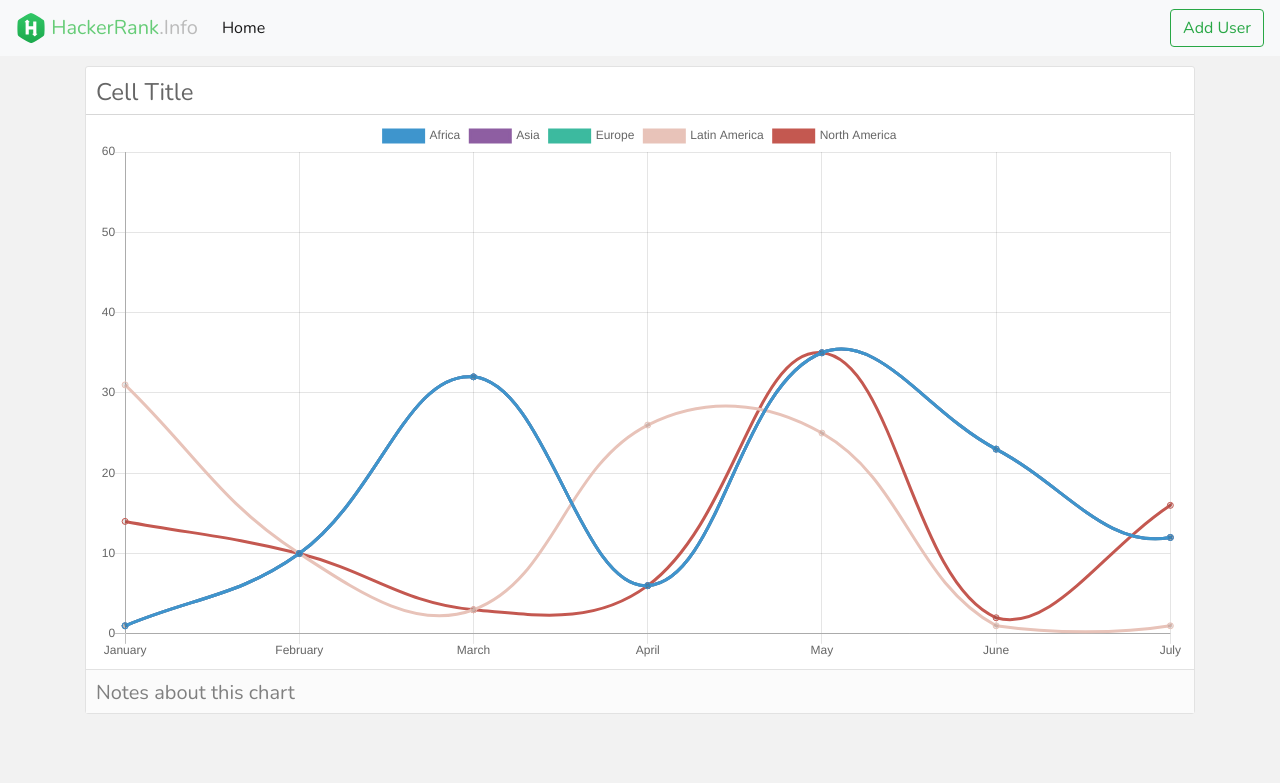
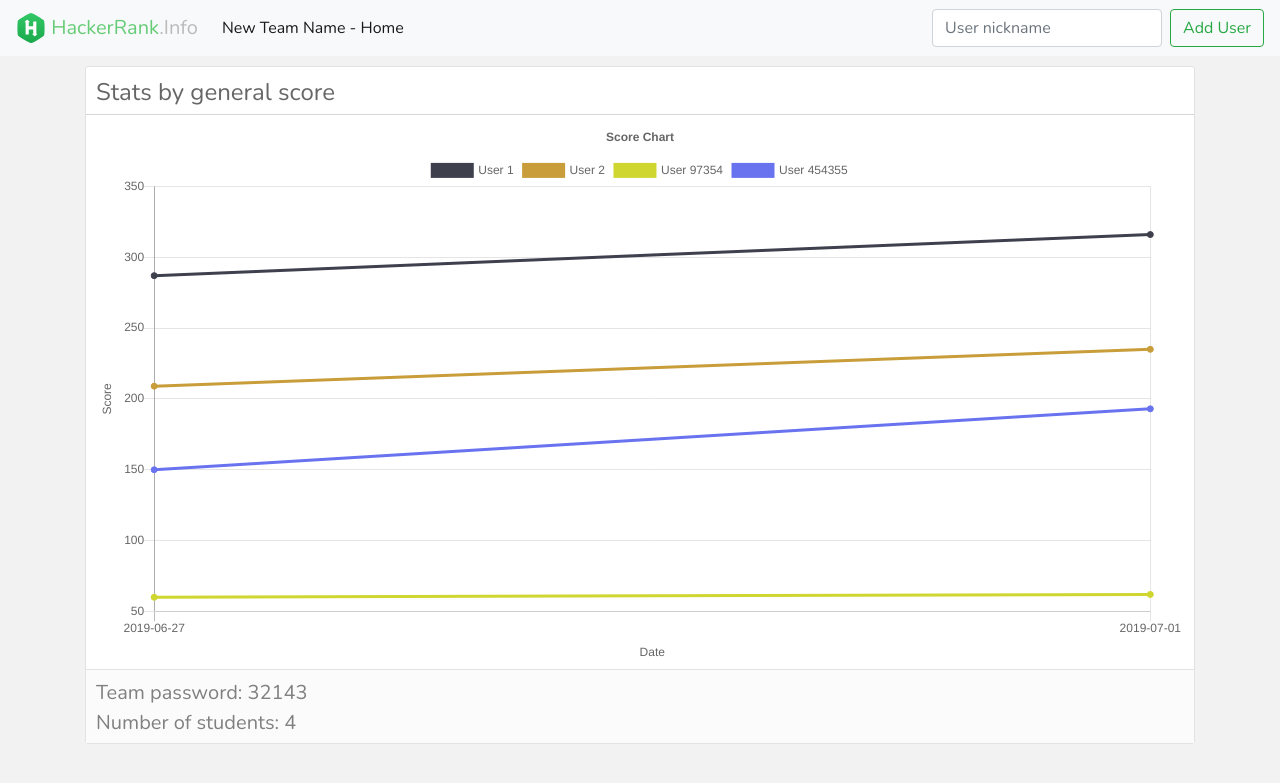
Before and after one commit to thisnameisalreadyused2/HackerRankInfo, a Flask app: page /dashboard in a window 1280 px wide. Shown: the top 783 px of the page. Run offline with Flask 2, Linux system fonts and the light colour scheme; some libraries are stand-ins or nearby versions.

Commit message:
Implement auto-plotting from array

```diff
--- a/app.py
+++ b/app.py
@@ -10,7 +10,7 @@ def index_html():
 
 @app.route('/dashboard')
 def dashboard_html():
-    return render_template('dashboard.html')
+    return render_template('dashboard.html', name="New Team Name", password="32143")
 
 
 if __name__ == '__main__':
--- a/static/js/main.js
+++ b/static/js/main.js
@@ -1,40 +1,151 @@
-var ctx = document.getElementById('myChart').getContext('2d');
-var chart = new Chart(ctx, {
-    // The type of chart we want to create
-    type: 'line',
+const data = {
+  "2019-06-27 12:43:27.038194": [
+    {
+      "score": 287,
+      "user_id": 1
+    },
+    {
+      "score": 209,
+      "user_id": 2
+    },
+    {
+      "score": 60,
+      "user_id": 97354
+    },
+    {
+      "score": 150,
+      "user_id": 454355
+    }
+  ],
+  "2019-07-01 21:15:32.462196": [
+    {
+      "score": 316,
+      "user_id": 1
+    },
+    {
+      "score": 235,
+      "user_id": 2
+    },
+    {
+      "score": 62,
+      "user_id": 97354
+    },
+    {
+      "score": 193,
+      "user_id": 454355
+    }
+  ]
+};
 
-    // The data for our dataset
-    data: {
-        labels: ['January', 'February', 'March', 'April', 'May', 'June', 'July'],
-        datasets: [{
-            data: [1,10,32,6,35,23,12,31,30,14],
-	        label: "Africa",
-	        borderColor: "#3e95cd",
-	        fill: false
-	      }, {
-	        data: [1,10,32,6,35,23,12,31,30,14],
-	        label: "Asia",
-	        borderColor: "#8e5ea2",
-	        fill: false
-	      }, {
-	        data: [1,10,32,6,35,23,12,31,30,14],
-	        label: "Europe",
-	        borderColor: "#3cba9f",
-	        fill: false
-	      }, {
-	        data: [31,10,3,26,25,1,1,33,30,54],
-	        label: "Latin America",
-	        borderColor: "#e8c3b9",
-	        fill: false
-	      }, {
-	        data: [14,10,3,6,35,2,16,31,3,14],
-	        label: "North America",
-	        borderColor: "#c45850",
-	        fill: false
-	      }
-	    ]
-	  },
+function getRandomColor() {
+  const letters = '0123456789ABCDEF';
+  let color = '#';
+  for (var i = 0; i < 6; i++) {
+    color += letters[Math.floor(Math.random() * 16)];
+  }
+  return color;
+}
 
-    // Configuration options go here
-    options: {}
-});
+
+function getLabels(data) {
+	// Key is the left-hand string of an object literal ( {...} ).
+  // Object.keys({ "a": 1, "b": 2 } will return ["a", "b"]
+  // .map returns an array, executing function on every element of an input array.
+  // Here we split, i.e. "2019-06-27 12:43:27.038194", by " " and get the first substring.
+	return Object.keys(data).map((v) => { return v.split(' ')[0] });
+  // Can be simplified to:
+  // return Object.keys(data).map(v => v.split(' ')[0]);
+}
+
+function extractData(data) {
+	// We need to transform each user's record to this form (result will be an array of such objects):
+  // { userId: 1, score: [ 287, 316 ] }
+  // WARN: for this method to work as expected, dates in input object should be sorted chronologically
+
+  // Prepare an array of user id's to use as an index map for the resulting array
+  // Index of user id in this array will be equal to their object in resulting array
+  // I.e.: userIds = [ 100, 200 ], so resultArray = [ { userId: 100, ... }, { userId: 200, ... } ]
+  const userIds = [];
+  const resultArray = [];
+  for (const date of Object.keys(data)) {
+  	// date stores "2019-06-27 12:43:27.038194", "2019-07-01 21:15:32.462196", so we can access object's values like this:
+    const dayData = data[date];
+    if (!dayData) continue;
+
+    for (const record of dayData) {
+    	// record = { "score": 193, "user_id": 454355 }
+      const idIndex = userIds.indexOf(record.user_id);
+    	if (idIndex >= 0) {
+				// User's object exists in resulting array, just add their score to "score" array
+        resultArray[idIndex].score.push(record.score)
+			} else {
+      	// This user was seen for the first time, need to create their object
+        userIds.push(record.user_id);
+        resultArray.push({
+        	userId: "User " + record.user_id,
+          score: [ record.score ] // Our first score in array (first point on plot for this user)
+        });
+      }
+    }
+  }
+
+  return resultArray;
+}
+
+function prepareChartDatasets(data) {
+	return data.map(v => {
+  	const randomColor = getRandomColor();
+
+    return {
+      label: v.userId,
+      backgroundColor: randomColor,
+      borderColor: randomColor,
+      data: v.score,
+   		fill: false,
+    };
+  })
+}
+
+const config = {
+  type: 'line',
+  data: {
+    labels: getLabels(data),
+    datasets: prepareChartDatasets(extractData(data)),
+  },
+  options: {
+    responsive: true,
+    title: {
+      display: true,
+      text: 'Score Chart'
+    },
+    tooltips: {
+      mode: 'index',
+      intersect: false,
+    },
+    hover: {
+      mode: 'nearest',
+      intersect: true
+    },
+    scales: {
+      xAxes: [{
+        display: true,
+        scaleLabel: {
+          display: true,
+          labelString: 'Date'
+        }
+      }],
+      yAxes: [{
+        display: true,
+        scaleLabel: {
+          display: true,
+          labelString: 'Score'
+        }
+      }]
+    }
+  }
+};
+
+var ctx = document.getElementById('canvas').getContext('2d');
+window.myLine = new Chart(ctx, config);
+
+window.myLine.update();
--- a/templates/dashboard.html
+++ b/templates/dashboard.html
@@ -19,10 +19,11 @@
   <div class="collapse navbar-collapse" id="navbarSupportedContent">
     <ul class="navbar-nav mr-auto">
       <li class="nav-item active">
-        <a class="nav-link" href="#">Home <span class="sr-only">(current)</span></a>
+        <a class="nav-link" href="#">{{name}} - Home <span class="sr-only">(current)</span></a>
       </li>
     </ul>
-    <form class="form-inline my-2 my-lg-0">
+    <form action="users/add" class="form-inline my-2 my-lg-0">
+      <input class="form-control mr-sm-2" name="user_url" placeholder="User nickname" aria-label="Search">
       <button class="btn btn-outline-success my-2 my-sm-0" type="submit">Add User</button>
     </form>
   </div>
@@ -33,72 +34,20 @@
 
   <div class="chart-wrapper">
     <div class="chart-title">
-      Cell Title
+      Stats by general score
     </div>
 
     <div class="chart-stage">
-      <canvas id="myChart">
+      <canvas id="canvas">
 
       </canvas>
     </div>
 
     <div class="chart-notes">
-      Notes about this chart
+      Team password: {{password}}<br>
+      Number of students: 4
     </div>
 
   </div>
 </div>
-
-
-<!--
-    <div class="container">
-        <div class="navbar navbar-inverse navbar-fixed-top" role="navigation">
-            <div class="navbar-header">
-                <button type="button" class="navbar-toggle" data-toggle="collapse" data-target=".navbar-collapse">
-                    <span class="sr-only">Toggle navigation</span>
-                    <span class="icon-bar"></span>
-                    <span class="icon-bar"></span>
-                    <span class="icon-bar"></span>
-                </button>
-                <a class="navbar-brand" href="./">HackerRank<span>.Info</span></a>
-            </div>
-            <div class="navbar-collapse">
-                <ul class="navbar-nav nav main-nav">
-                    <li><a href="https://keen.io">Home</a></li>
-                </ul>
-            </div>
-            <button type="button" class="button">Add User</button>
-        </div>
-    </div>
-
-    <div class="container grid">
-        <div class="grid-hero">
-            <div class="hero chart-wrapper">
-
-                <div class="chart-title">
-                    Cell Title
-                </div>
-
-                <div class="chart-stage">
-                    <div id="grid-1-1">
-                        <img data-src="">
-                    </div>
-                </div>
-
-                <div class="chart-notes">
-                    Notes about this chart
-                </div>
-
-            </div>
-        </div>
-    </div>
-
-
-    <div class="container">
-        <p class="small text-muted">Built with &#9829; by
-            <a href="https://github.com/Yeami">Yeami</a> and
-            <a href="https://github.com/BoberMod">BoberMod</a>
-        </p>
-    </div>
--->
 {% endblock %}
```
